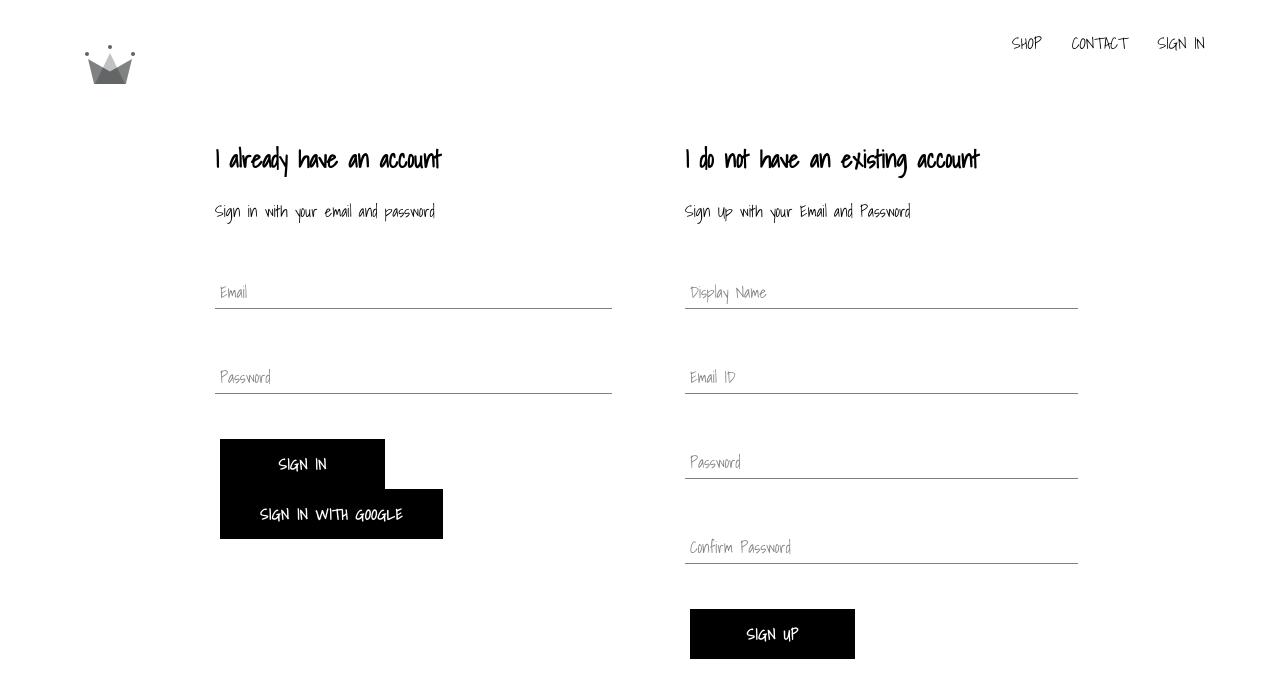
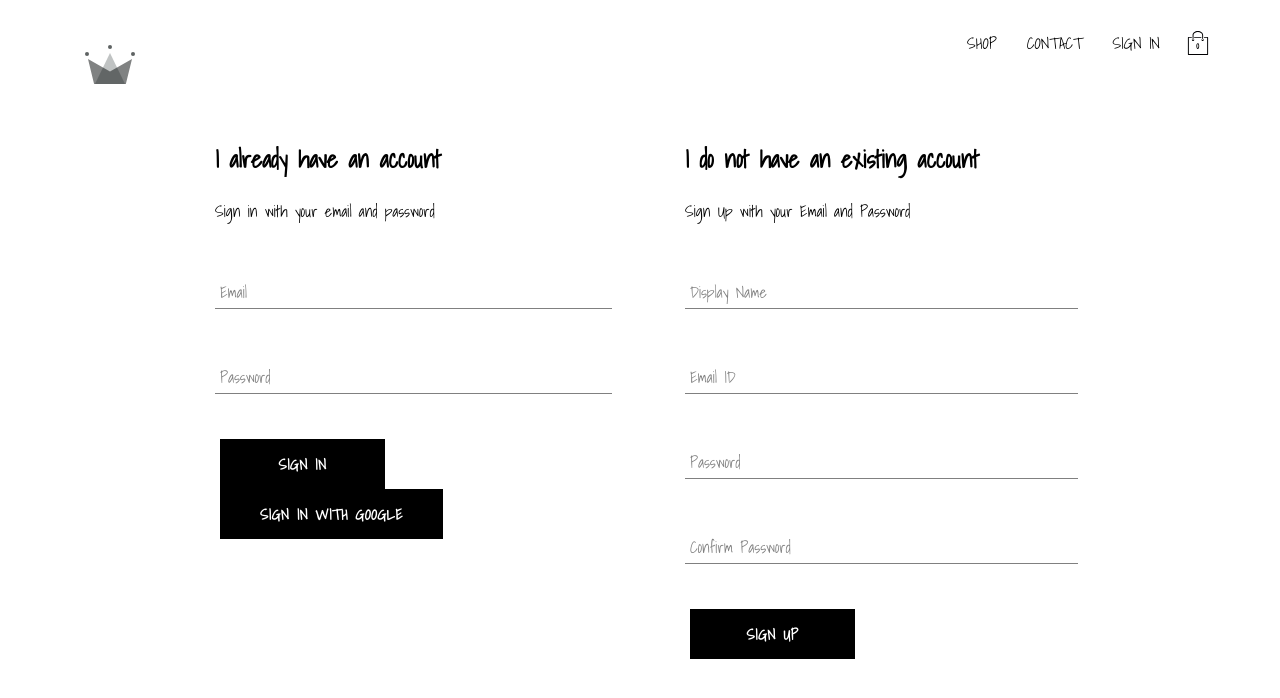
Before and after one commit to subbusainath/arrow-shopping-latest, a React (Create React App) app: page /signin in a window 1280 px wide. Shown: the top 698 px of the page. Built offline with nearby package versions, Linux system fonts and the light colour scheme; no server answers.

Commit message:
added cartIcon and cartDropdown  components to our application, also implemented cart reducer

```diff
--- /dev/null
+++ b/src/components/Cart-Dropdown/cart-dropdown.component.jsx
@@ -0,0 +1,14 @@
+import React from 'react'
+
+import CustomButton from '../../components/custom-button/custom-button.component';
+
+import './cart-dropdown.styles.scss';
+
+const CartDropdown = () => (
+    <div className='cart-dropdown'>
+        <div className='cart-items' />
+        <CustomButton>GO TO CHECKOUT</CustomButton>
+    </div>
+);
+
+export default CartDropdown;
--- /dev/null
+++ b/src/components/Cart-Dropdown/cart-dropdown.styles.scss
@@ -0,0 +1,24 @@
+.cart-dropdown {
+    position: absolute;
+    width: 240px;
+    height: 340px;
+    display: flex;
+    flex-direction: column;
+    padding: 10px;
+    border: 1px solid black;
+    background-color: white;
+    top: 90px;
+    right: 40px;
+    z-index: 5;
+
+    .cart-items {
+      height: 240px;
+      display: flex;
+      flex-direction: column;
+      overflow: scroll;
+    }
+
+    button {
+      margin-top: auto;
+    }
+  }
--- /dev/null
+++ b/src/components/Cart-Icon/cart-icon.component.jsx
@@ -0,0 +1,23 @@
+import React from 'react';
+import { connect } from 'react-redux';
+import { toggleCartHidden } from '../../redux/cart/cart.actions';
+
+import {ReactComponent as ShoppingIcon} from '../../assets/11.2 shopping-bag.svg.svg';
+
+import './cart-icon.styles.scss';
+
+const CartIcon = ({ toggleCartHidden }) => (
+    <div className='cart-icon' onClick={toggleCartHidden}>
+        <ShoppingIcon className='shopping-icon' />
+        <span className='item-count'>0</span>
+    </div>
+);
+
+const mapDispatchToProps = dispatch => ({
+    toggleCartHidden: () => dispatch(toggleCartHidden())
+
+});
+export default connect(
+    null,
+    mapDispatchToProps)
+    (CartIcon);
--- /dev/null
+++ b/src/components/Cart-Icon/cart-icon.styles.scss
@@ -0,0 +1,21 @@
+.cart-icon {
+    width: 45px;
+    height: 45px;
+    position: relative;
+    display: flex;
+    align-items: center;
+    justify-content: center;
+    cursor: pointer;
+
+    .shopping-icon {
+      width: 24px;
+      height: 24px;
+    }
+
+    .item-count {
+      position: absolute;
+      font-size: 10px;
+      font-weight: bold;
+      bottom: 12px;
+    }
+  }
--- a/src/components/header/header.component.jsx
+++ b/src/components/header/header.component.jsx
@@ -2,10 +2,13 @@
 import { Link } from 'react-router-dom';
 import { auth } from '../../firebase/firebase.utils';
 import { connect } from 'react-redux';
+import CartIcon  from '../../components/Cart-Icon/cart-icon.component';
+import CartDropdown from '../../components/Cart-Dropdown/cart-dropdown.component';
+
 import { ReactComponent as Logo } from '../../assets/4.3 crown.svg.svg';
 import './header.styles.scss';
 
-const Header = ({ currentUser }) => (
+const Header = ({ currentUser,hidden }) => (
     <div className='header'>
             <Link className='logo-container' to="/">
                 <Logo className='logo' />
@@ -26,12 +29,15 @@
                     SIGN IN
                 </Link>
             )}
+            <CartIcon />
         </div>
+        { hidden?null:<CartDropdown /> }
     </div>
 );
 
-const mapStateToProps = state =>({
-currentUser: state.user.currentUser
+const mapStateToProps = ({user: { currentUser },cart: { hidden }}) =>({
+currentUser,
+hidden
 });
 
 export default connect(mapStateToProps)(Header);
--- a/src/pages/homepage/homepage.styles.scss
+++ b/src/pages/homepage/homepage.styles.scss
@@ -2,5 +2,5 @@
     display: flex;
     flex-direction: column;
     align-items: center;
-    padding: 20px 80px;
+    padding: 20px;
   }
--- /dev/null
+++ b/src/redux/cart/cart.actions.js
@@ -0,0 +1,5 @@
+import CartActionTypes from './cart.types';
+
+export const toggleCartHidden = () =>({
+    type: CartActionTypes.TOGGLE_CART_HIDDEN
+});
--- /dev/null
+++ b/src/redux/cart/cart.reducer.js
@@ -0,0 +1,19 @@
+import CartActionTypes from './cart.types';
+
+const INITIAL_STATE = {
+    hidden : true
+};
+
+ const cartReducer = (state = INITIAL_STATE,action ) =>{
+    switch (action.type){
+        case CartActionTypes.TOGGLE_CART_HIDDEN:
+            return {
+                ...state,
+                hidden: !state.hidden
+            }
+        default:
+            return state;
+    }
+};
+
+export default cartReducer;
--- /dev/null
+++ b/src/redux/cart/cart.types.js
@@ -0,0 +1,5 @@
+const CartActionTypes = {
+    TOGGLE_CART_HIDDEN: 'TOGGLE_CART_HIDDEN'
+};
+
+export default CartActionTypes;
--- a/src/redux/root.reducer.js
+++ b/src/redux/root.reducer.js
@@ -1,7 +1,8 @@
 import { combineReducers } from 'redux';
 
 import userReducer from '../redux/user/user.reducer';
-
+import cartReducer from '../redux/cart/cart.reducer';
 export default combineReducers ({
-    user : userReducer
+    user : userReducer,
+    cart: cartReducer
 });
```
Also changed, not shown: src/assets/11.2 shopping-bag.svg.svg (added).
